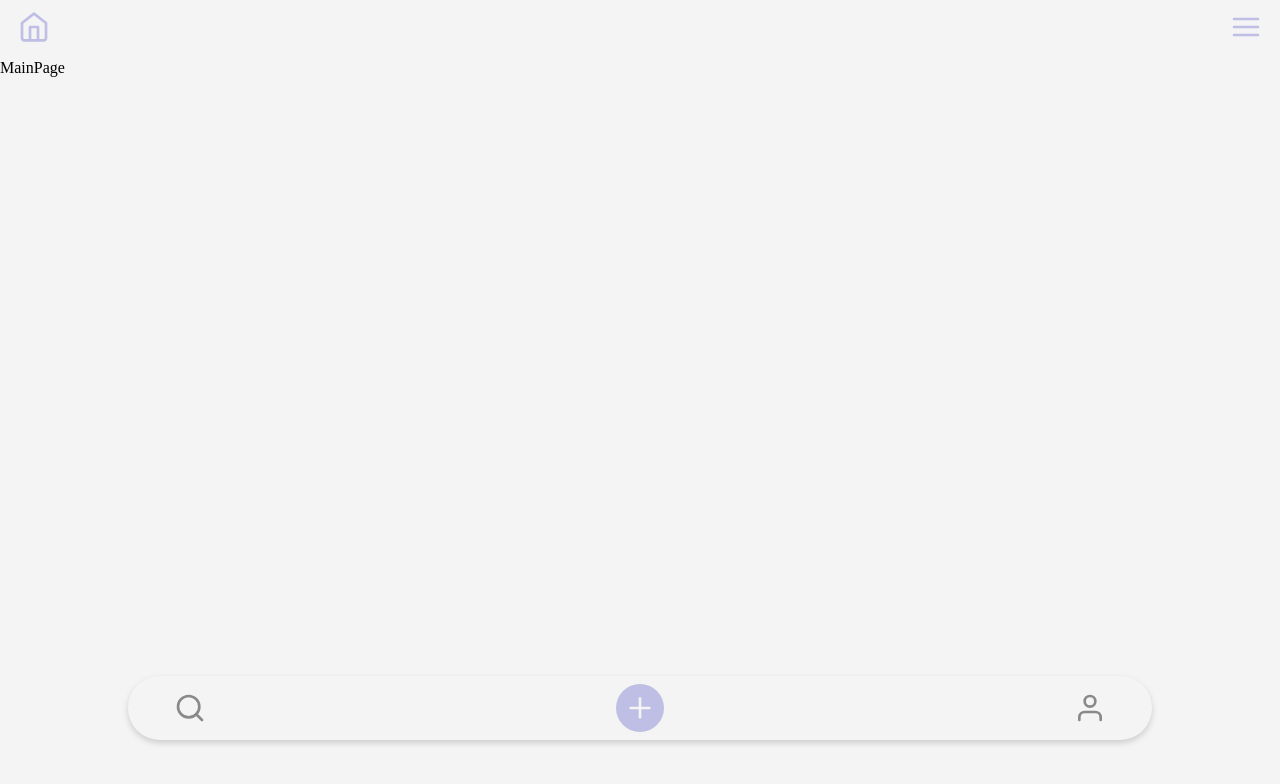
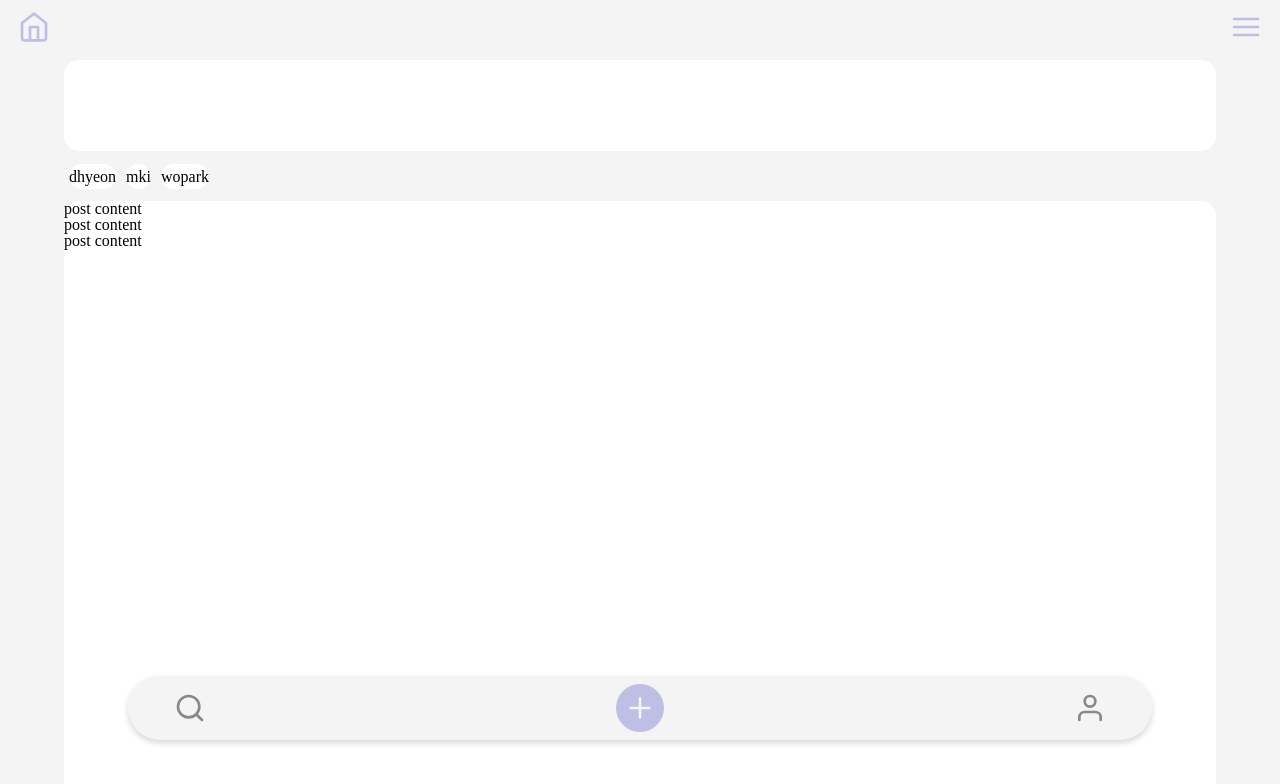
Before and after one commit to 42openproject/whatdidyoueat, a React (Create React App) app in the folder client/: page /main in a window 1280 px wide. Shown: the top 784 px of the page. Built offline with nearby package versions, Linux system fonts and the light colour scheme.

Commit message:
[WKPL-28] ADD - main page css 구조 작성

```diff
--- a/client/src/MainPageView/MainPage.js
+++ b/client/src/MainPageView/MainPage.js
@@ -1,6 +1,7 @@
 import { useEffect, useState } from 'react';
 import Header from '../components/Header';
 import NaviBar from '../components/NaviBar';
+import '../stylesheets/MainPage.css';
 
 const data = [];
 
@@ -27,13 +28,40 @@ function MainPage() {
   return (
     <>
       <Header />
-      <div>MainPage</div>
-      {data.map(p => (
-        <>
-          <h2>글내용 : {p.postContent}</h2>
-          태그 : {p.tagArr.map(t => `${t}, `)}
-        </>
-      ))}
+      <div className="container">
+        <div className="calendar"></div>
+        <div className="following">
+          <div className="following-user">dhyeon</div>
+          <div className="following-user">mki</div>
+          <div className="following-user">wopark</div>
+        </div>
+        <div className="posts">
+          <div className="post">
+            <div className="post-content">post content</div>
+            <div className="tag-wrap">
+              <div className="tag"></div>
+              <div className="tag"></div>
+              <div className="tag"></div>
+            </div>
+          </div>
+          <div className="post">
+            <div className="post-content">post content</div>
+            <div className="tag-wrap">
+              <div className="tag"></div>
+              <div className="tag"></div>
+              <div className="tag"></div>
+            </div>
+          </div>
+          <div className="post">
+            <div className="post-content">post content</div>
+            <div className="tag-wrap">
+              <div className="tag"></div>
+              <div className="tag"></div>
+              <div className="tag"></div>
+            </div>
+          </div>
+        </div>
+      </div>
       <NaviBar />
     </>
   );
--- /dev/null
+++ b/client/src/stylesheets/MainPage.css
@@ -0,0 +1,35 @@
+.container {
+  display: flex;
+  flex-direction: column;
+}
+
+.calendar {
+  width: 90%;
+  height: 97px;
+  border-radius: 15px;
+  background-color: white;
+  margin-bottom: 5px;
+}
+
+.following {
+  display: flex;
+  align-items: center;
+  width: 90%;
+  height: 30px;
+  margin: 5px;
+}
+
+.following-user {
+  line-height: 25px;
+  margin: 5px;
+  border-radius: 13px;
+  background-color: white;
+}
+
+.posts {
+  width: 90%;
+  height: 700px;
+  background-color: white;
+  border-radius: 15px;
+  margin-top: 5px;
+}
```
